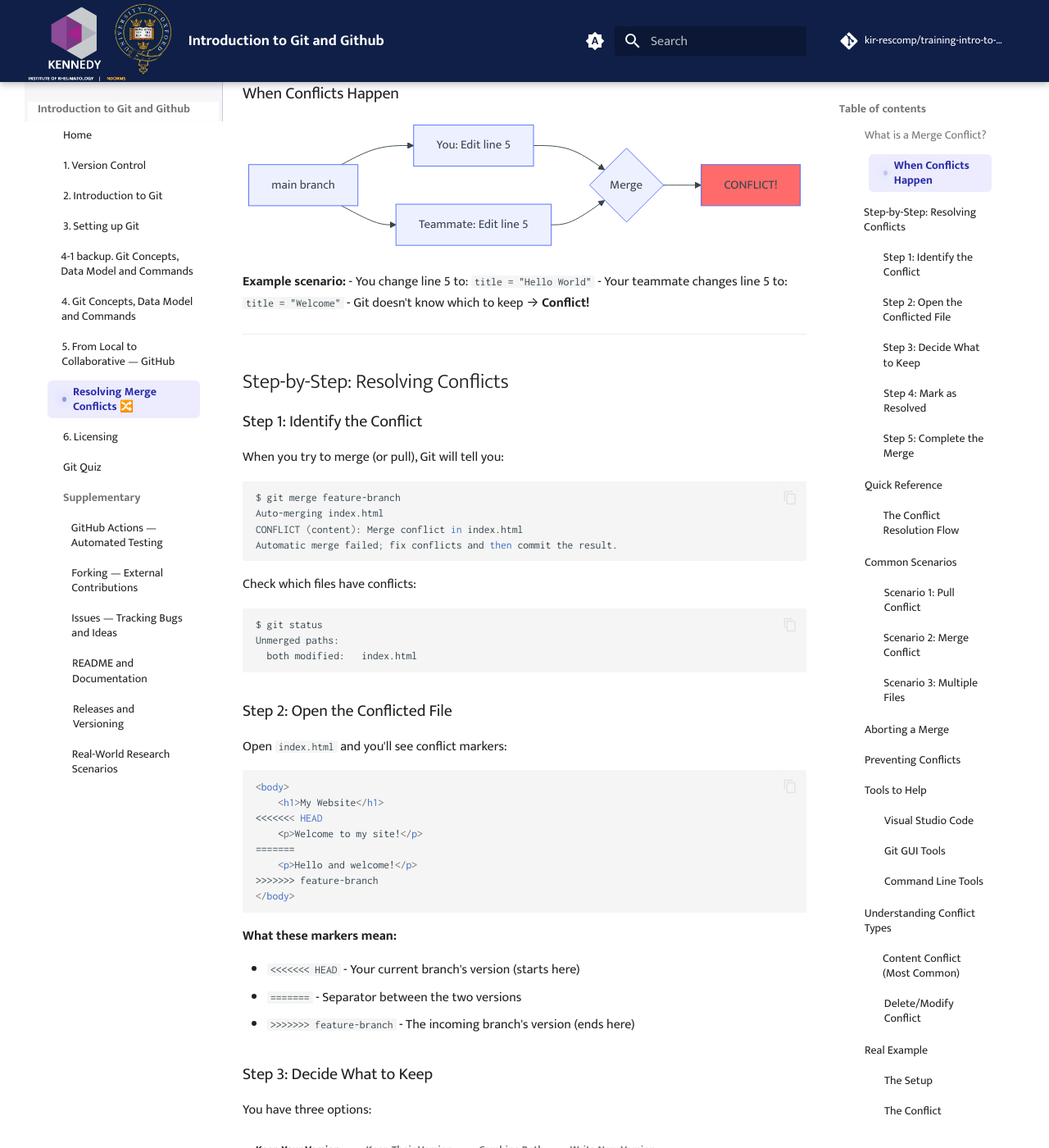
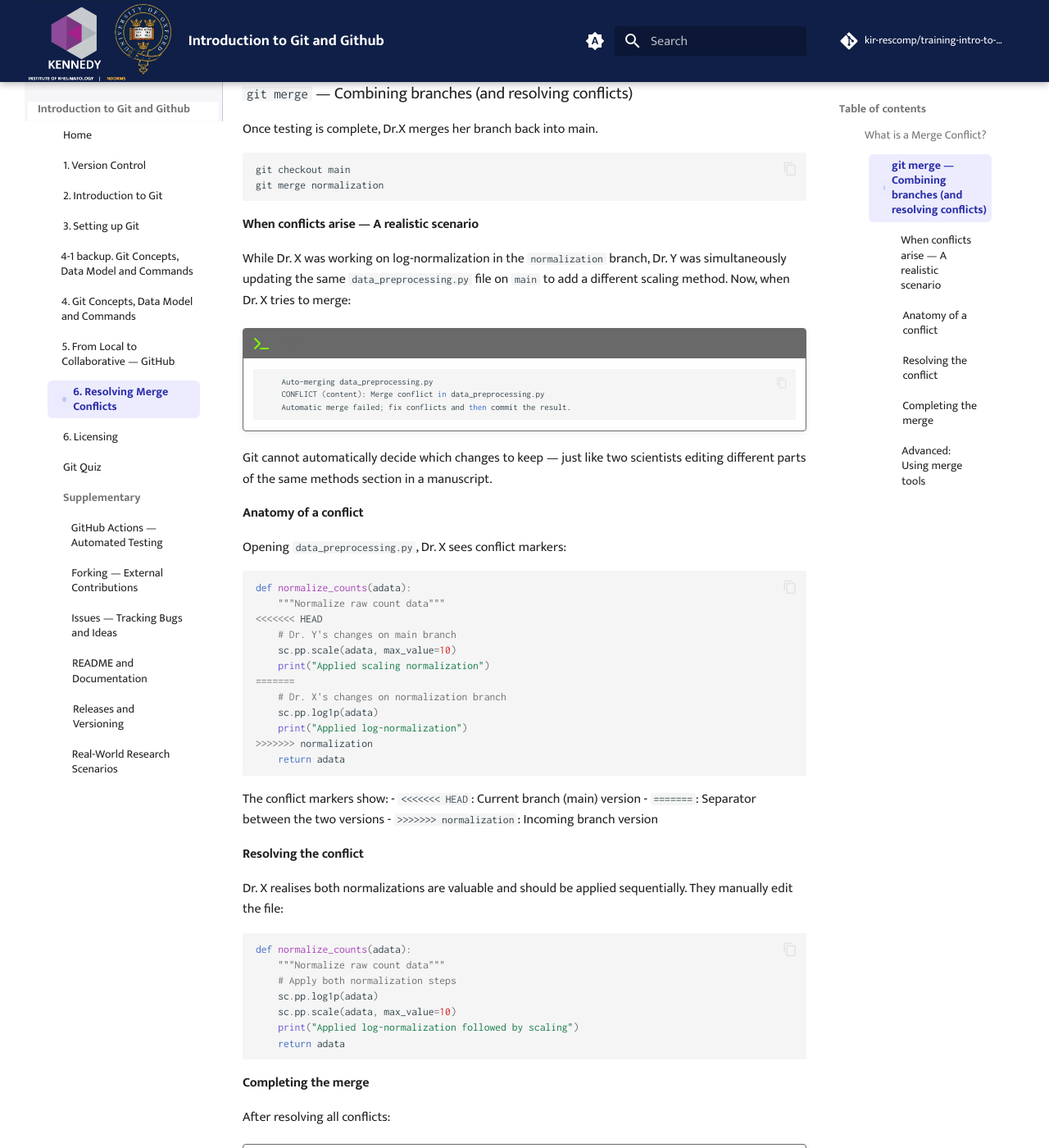
Before and after one commit to kir-rescomp/training-intro-to-git-github, an MkDocs documentation site: the page built from docs/6.conflicts.md, in a window 1280 px wide and 1400 px high, scrolled down 466 px. Shown: the whole window at 82% size. Built offline with MkDocs 1.6.1 and Material for MkDocs 9.7.7, drawn with Linux system fonts in a browser that asks for light colours; comment, search, counter and statistics services are not loaded; some of the changed text lies outside the part shown.

Commit message:
add a new episode for merge conflicts, remove temporary notes on merge conflicts from git models episode:

````diff
--- a/docs/6.conflicts.md
+++ b/docs/6.conflicts.md
@@ -1,4 +1,4 @@
-#<h1 align="center">Resolving Merge Conflicts 🔀</h1>
+#<h1 align="center">6. Resolving Merge Conflicts</h1>
 
 Merge conflicts happen when Git can't automatically combine changes. Don't panic—they're normal and easy to fix!
 
@@ -8,467 +8,126 @@ Merge conflicts happen when Git can't automatically combine changes. Don't panic
 
 A conflict occurs when **two people edit the same part of the same file** and Git doesn't know which version to keep.
 
-### When Conflicts Happen
 
-```mermaid
-graph LR
-    A[main branch] --> B[You: Edit line 5]
-    A --> C[Teammate: Edit line 5]
-    B --> D{Merge}
-    C --> D
-    D --> E[CONFLICT!]
+###  `git merge` — Combining branches (and resolving conflicts)
 
-    style E fill:#ff6b6b
+Once testing is complete, Dr.X merges her branch back into main.
+
+```bash
+git checkout main
+git merge normalization
 ```
 
-**Example scenario:**
-- You change line 5 to: `title = "Hello World"`
-- Your teammate changes line 5 to: `title = "Welcome"`
-- Git doesn't know which to keep → **Conflict!**
+#### When conflicts arise — A realistic scenario
 
----
+While Dr. X was working on log-normalization in the `normalization` branch, Dr. Y was simultaneously updating the same `data_preprocessing.py` file on `main` to add a different scaling method. Now, when Dr. X tries to merge:
 
-## Step-by-Step: Resolving Conflicts
+!!! terminal "error"
 
-### Step 1: Identify the Conflict
+    ```bash
+        Auto-merging data_preprocessing.py
+        CONFLICT (content): Merge conflict in data_preprocessing.py
+        Automatic merge failed; fix conflicts and then commit the result.
+    ```
 
-When you try to merge (or pull), Git will tell you:
+Git cannot automatically decide which changes to keep — just like two scientists editing different parts of the same methods section in a manuscript.
 
-```bash
-$ git merge feature-branch
-Auto-merging index.html
-CONFLICT (content): Merge conflict in index.html
-Automatic merge failed; fix conflicts and then commit the result.
+#### Anatomy of a conflict
+
+Opening `data_preprocessing.py`, Dr. X sees conflict markers:
+```python
+def normalize_counts(adata):
+    """Normalize raw count data"""
+<<<<<<< HEAD
+    # Dr. Y's changes on main branch
+    sc.pp.scale(adata, max_value=10)
+    print("Applied scaling normalization")
+=======
+    # Dr. X's changes on normalization branch
+    sc.pp.log1p(adata)
+    print("Applied log-normalization")
+>>>>>>> normalization
+    return adata
 ```
 
-Check which files have conflicts:
+The conflict markers show:
+- `<<<<<<< HEAD`: Current branch (main) version
+- `=======`: Separator between the two versions
+- `>>>>>>> normalization`: Incoming branch version
 
-```bash
-$ git status
-Unmerged paths:
-  both modified:   index.html
+#### Resolving the conflict
+
+Dr. X realises both normalizations are valuable and should be applied sequentially. They manually edit the file:
+```python
+def normalize_counts(adata):
+    """Normalize raw count data"""
+    # Apply both normalization steps
+    sc.pp.log1p(adata)
+    sc.pp.scale(adata, max_value=10)
+    print("Applied log-normalization followed by scaling")
+    return adata
 ```
 
-### Step 2: Open the Conflicted File
+#### Completing the merge
 
-Open `index.html` and you'll see conflict markers:
+After resolving all conflicts:
 
-```html
-<body>
-    <h1>My Website</h1>
-<<<<<<< HEAD
-    <p>Welcome to my site!</p>
-=======
-    <p>Hello and welcome!</p>
->>>>>>> feature-branch
-</body>
+!!! terminal ""
+
+    ```bash
+        # Check which files had conflicts
+        git status
+
+        # Stage the resolved file
+        git add data_preprocessing.py
+
+        # Complete the merge with a commit
+        git commit -m "Merge normalization branch: combine log and scale methods"
+    ```
+
+!!! tip "Conflict prevention tips"
+    - Communicate with collaborators about which files you're editing
+    - Pull frequently to stay synchronized: `git pull origin main`
+    - Keep branches short-lived and focused
+    - Use `git fetch` + `git diff origin/main` to preview incoming changes
+```mermaid
+%%{init: {'theme': 'base'}}%%
+gitGraph
+  commit id: "A: Initial pipeline"
+  branch normalization
+  checkout normalization
+  commit id: "B: Add log-norm"
+  checkout main
+  commit id: "C: Add scaling"
+  merge normalization tag: "Resolved: Both methods"
 ```
 
-**What these markers mean:**
+#### Advanced: Using merge tools
 
-- `<<<<<<< HEAD` - Your current branch's version (starts here)
-- `=======` - Separator between the two versions
-- `>>>>>>> feature-branch` - The incoming branch's version (ends here)
+For complex conflicts, Dr. X can use visual merge tools:
+```bash
+# Configure a merge tool (e.g., VS Code, Meld, or vimdiff)
+git config --global merge.tool vscode
+git config --global mergetool.vscode.cmd 'code --wait --diff $LOCAL $REMOTE'
 
-### Step 3: Decide What to Keep
-
-You have three options:
-
-=== "Keep Your Version"
-    ```html
-    <body>
-        <h1>My Website</h1>
-        <p>Welcome to my site!</p>
-    </body>
-    ```
-    Delete: conflict markers + their version
-
-=== "Keep Their Version"
-    ```html
-    <body>
-        <h1>My Website</h1>
-        <p>Hello and welcome!</p>
-    </body>
-    ```
-    Delete: conflict markers + your version
-
-=== "Combine Both"
-    ```html
-    <body>
-        <h1>My Website</h1>
-        <p>Welcome to my site! Hello and welcome!</p>
-    </body>
-    ```
-    Delete: conflict markers, combine content
-
-=== "Write New Version"
-    ```html
-    <body>
-        <h1>My Website</h1>
-        <p>Welcome! Hello everyone!</p>
-    </body>
-    ```
-    Delete: everything, write from scratch
-
-!!! tip "The Key Point"
-    **Delete all the conflict markers** (`<<<<<<<`, `=======`, `>>>>>>>`) and keep only the final content you want.
-
-### Step 4: Mark as Resolved
-
-After editing the file:
-
-```bash
-# Stage the resolved file
-$ git add index.html
-
-# Check status
-$ git status
-All conflicts fixed but you are still merging.
+# Launch the merge tool
+git mergetool
 ```
 
-### Step 5: Complete the Merge
-
-```bash
-# Commit the merge
-$ git commit -m "Resolve conflict in index.html"
-
-# Or if git doesn't open an editor, just:
-$ git commit
+This opens a side-by-side comparison, making it easier to see differences and choose the correct resolution.
+```mermaid
+flowchart TB
+  A[Merge conflict detected] --> B{Conflict complexity?}
+  B -->|Simple| C[Manual editing]
+  B -->|Complex| D[Visual merge tool]
+  C --> E[git add file]
+  D --> E
+  E --> F[git commit]
+  F --> G[Merge complete ✓]
+  style A fill:#ffe6e6,stroke:#f00
+  style G fill:#e6ffe6,stroke:#0f0
 ```
 
-Done! ✅
-
----
-
-## Quick Reference
-
-### The Conflict Resolution Flow
-
-```bash
-# 1. Conflict occurs
-$ git merge feature-branch
-CONFLICT in file.txt
-
-# 2. Check what's conflicted
-$ git status
-
-# 3. Open and edit file.txt
-#    - Remove conflict markers
-#    - Keep desired content
-
-# 4. Stage the fixed file
-$ git add file.txt
-
-# 5. Complete merge
-$ git commit -m "Resolve merge conflict"
-```
-
----
-
-## Common Scenarios
-
-### Scenario 1: Pull Conflict
-
-```bash
-$ git pull origin main
-CONFLICT (content): Merge conflict in app.js
-
-# Fix app.js, then:
-$ git add app.js
-$ git commit -m "Resolve pull conflict"
-```
-
-### Scenario 2: Merge Conflict
-
-```bash
-$ git merge feature-login
-CONFLICT (content): Merge conflict in login.js
-
-# Fix login.js, then:
-$ git add login.js
-$ git commit -m "Merge feature-login, resolve conflicts"
-```
-
-### Scenario 3: Multiple Files
-
-```bash
-$ git merge develop
-CONFLICT in file1.js
-CONFLICT in file2.js
-CONFLICT in file3.js
-
-# Fix each file one by one
-$ git add file1.js
-$ git add file2.js
-$ git add file3.js
-$ git commit -m "Resolve all conflicts"
-```
-
----
-
-## Aborting a Merge
-
-Changed your mind? Cancel the merge:
-
-```bash
-# Abort and go back to before merge
-$ git merge --abort
-```
-
-This puts everything back to the state before you started the merge.
-
----
-
-## Preventing Conflicts
-
-!!! tip "Best Practices"
-    1. **Pull often** - Stay up to date with main branch
-       ```bash
-       git pull origin main
-       ```
-
-    2. **Communicate** - Tell teammates what files you're editing
-
-    3. **Small commits** - Commit frequently, easier to resolve conflicts
-
-    4. **Work on different files** - When possible, avoid editing the same files
-
----
-
-## Tools to Help
-
-### Visual Studio Code
-
-VS Code shows conflicts with buttons:
-
-```
-<<<<<<< HEAD (Current Change)
-Your code
-=======
-Their code
->>>>>>> branch-name (Incoming Change)
-
-[Accept Current Change] [Accept Incoming Change] [Accept Both Changes]
-```
-
-Just click the button! No manual editing needed.
-
-### Git GUI Tools
-
-- **GitKraken** - Visual conflict resolution
-- **SourceTree** - Side-by-side comparison
-- **GitHub Desktop** - Simple interface
-
-### Command Line Tools
-
-```bash
-# Use merge tool
-$ git mergetool
-
-# Or specify a tool
-$ git mergetool --tool=vimdiff
-```
-
----
-
-## Understanding Conflict Types
-
-### Content Conflict (Most Common)
-
-**Both branches modified the same lines**
-
-```
-<<<<<<< HEAD
-const name = "Alice";
-=======
-const name = "Bob";
->>>>>>> feature
-```
-
-**Solution:** Choose one or combine them
-
-### Delete/Modify Conflict
-
-**One branch deleted a file, another modified it**
-
-```bash
-$ git status
-deleted by us:   file.txt
-```
-
-**Solution:**
-- Keep deleted: `git rm file.txt`
-- Keep modified: `git add file.txt`
-
----
-
-## Real Example
-
-Let's walk through a complete example:
-
-### The Setup
-
-**main branch** has:
-```python
-def greet():
-    return "Hello"
-```
-
-**feature branch** has:
-```python
-def greet():
-    return "Hi there"
-```
-
-### The Conflict
-
-```bash
-$ git checkout main
-$ git merge feature
-CONFLICT in greet.py
-```
-
-### The File
-
-```python
-def greet():
-<<<<<<< HEAD
-    return "Hello"
-=======
-    return "Hi there"
->>>>>>> feature
-```
-
-### The Resolution
-
-Edit to:
-```python
-def greet():
-    return "Hello there"
-```
-
-### The Completion
-
-```bash
-$ git add greet.py
-$ git commit -m "Merge feature: combine greetings"
-```
-
-✅ **Done!**
-
----
-
-## Checklist for Resolving Conflicts
-
-When you see a conflict:
-
-- [ ] Don't panic! 😌
-- [ ] Run `git status` to see conflicted files
-- [ ] Open each conflicted file
-- [ ] Find conflict markers (`<<<<<<<`, `=======`, `>>>>>>>`)
-- [ ] Decide what to keep
-- [ ] **Delete all conflict markers**
-- [ ] Test your code works
-- [ ] Stage files: `git add <file>`
-- [ ] Commit: `git commit`
-- [ ] Verify: `git status` should be clean
-
----
-
-## Common Mistakes
-
-!!! danger "Don't Do This"
-    ❌ Commit files with conflict markers still in them
-    ```html
-    <<<<<<< HEAD
-    <h1>Title</h1>
-    =======
-    ```
-    This will break your code!
-
-!!! warning "Remember"
-    ✅ Always remove `<<<<<<<`, `=======`, and `>>>>>>>` markers
-    ✅ Test your changes before committing
-    ✅ Don't use `git commit -a` during conflicts (be explicit)
-
----
-
-## Quick Tips
-
-💡 **Use `git status` often** - Shows what's conflicted and what's resolved
-
-💡 **Resolve one file at a time** - Don't rush, handle each conflict carefully
-
-💡 **Test after resolving** - Make sure code still works!
-
-💡 **Communicate with your team** - Discuss conflicts if unsure which version to keep
-
-💡 **Use a merge tool** - VS Code, GitKraken, etc. make it easier
-
----
-
-## When to Ask for Help
-
-🤔 **Ask your team when:**
-- You don't understand what the code does
-- Both versions look important
-- The conflict is in a complex file
-- You're not sure about the impact
-
-**It's better to ask than to break something!**
-
----
-
-## Summary
-
-Resolving conflicts is a **3-step process**:
-
-1. **Find** the conflict markers in the file
-2. **Edit** the file to keep what you want (remove markers!)
-3. **Commit** the resolved file
-
-**Remember:** Conflicts are normal! Every developer deals with them. With practice, they become routine.
-
----
-
-## Practice Exercise
-
-Try this on a test repository:
-
-```bash
-# Create test repo
-$ mkdir conflict-practice
-$ cd conflict-practice
-$ git init
-
-# Create file on main
-$ echo "Line 1" > test.txt
-$ git add test.txt
-$ git commit -m "Initial"
-
-# Create branch and modify
-$ git checkout -b feature
-$ echo "Line 1 modified in feature" > test.txt
-$ git commit -am "Feature change"
-
-# Go back and modify same line
-$ git checkout main
-$ echo "Line 1 modified in main" > test.txt
-$ git commit -am "Main change"
-
-# Create conflict
-$ git merge feature
-# Now practice resolving!
-```
-
----
-
-<div class="grid" markdown>
-
-[← Back: Branching & Merging](../commands/branching.md){ .md-button }
-[Next: Rebasing →](rebasing.md){ .md-button .md-button--primary }
-
-</div>
 
 ---
 
````
